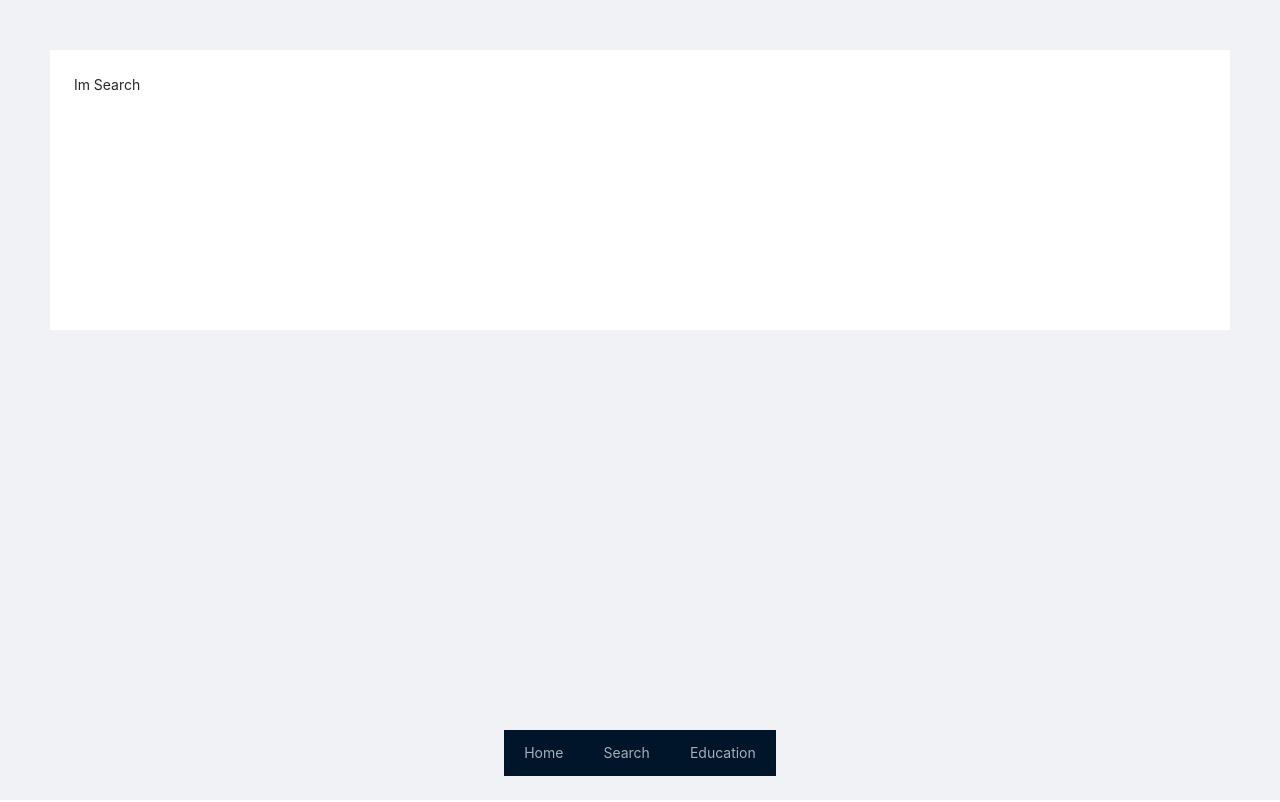
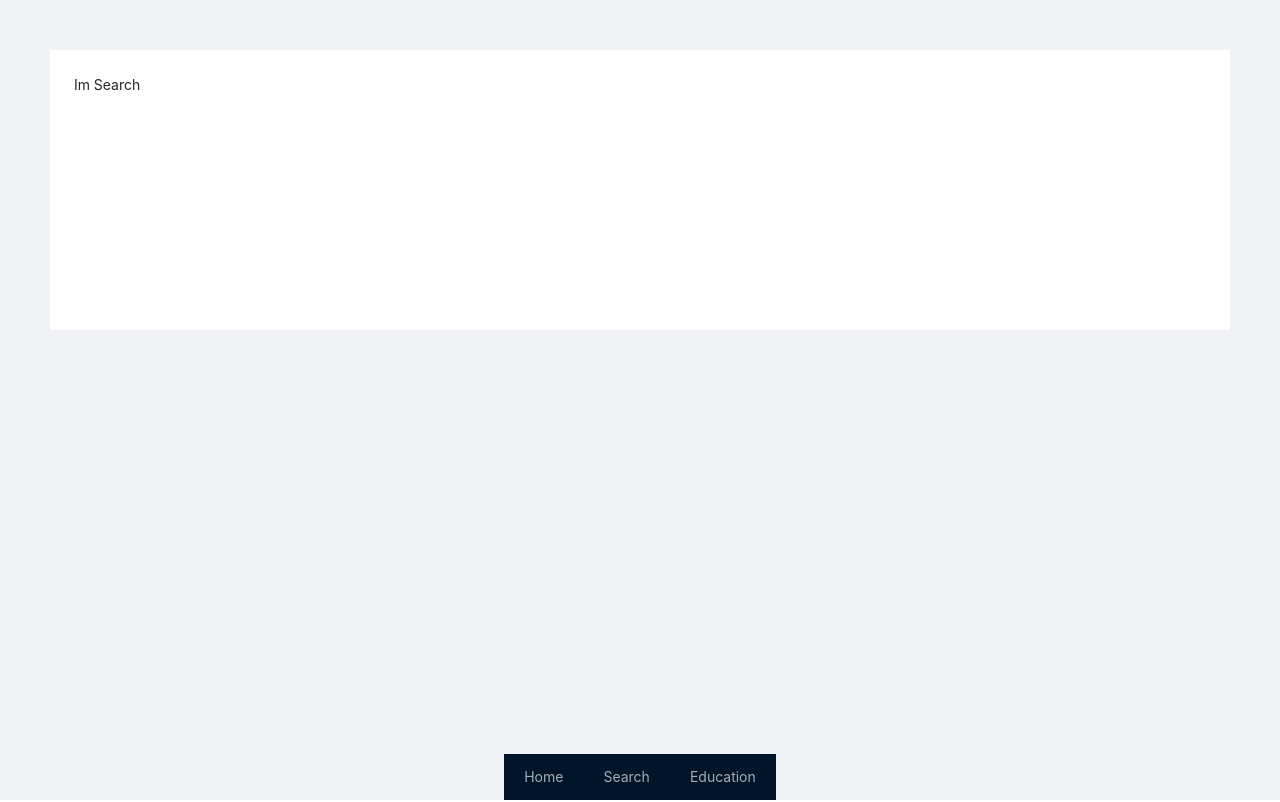
Before and after one commit to GSG-ReactCamp/Team1, a React (Create React App) app: page /search in a window 1280 px wide. Built offline with nearby package versions, Linux system fonts and the light colour scheme.

Commit message:
ReArrange Files and formating code

```diff
--- a/src/App.js
+++ /dev/null
@@ -1,61 +0,0 @@
-import React from 'react';
-import {
-  BrowserRouter as Router,
-  Switch,
-  Route,
-  Link} from "react-router-dom";
-
-
-import { Layout, Menu } from 'antd';
-import 'antd/dist/antd.css';
-
-const {Content, Footer } = Layout;
-
-import './App.css';
-
-function App() {
-  return (
-    <Router>
-    <Layout className="layout">
-    <Content style={{ padding: '50px 50px' }}>
-      <div className="site-layout-content">
-        <Switch>
-        <Route path="/" exact component={Home}/>
-        <Route path="/search" component={Search}/>
-        <Route path="/education" component={Education}/>
-        </Switch>
-      </div>
-    </Content>
-    <Footer style={{ textAlign: 'center', display: 'flex',flexWrap:'wrap',justfiyContent: 'center'}}>
-
-
-
-
-      <Menu theme="dark" mode="horizontal" defaultSelectedKeys={['3']} style={{display: 'flex',margin: '0 auto'}}>
-        <Menu.Item><Link to="/" >Home</Link></Menu.Item>
-        <Menu.Item><Link to="/search" >Search</Link></Menu.Item>
-        <Menu.Item><Link to="/education" >Education</Link></Menu.Item>
-      </Menu>
-    </Footer>
-  </Layout>
-    </Router>
-  );
-}
-
-function Home() {
-
-  return (<>Im Home</>);
-}
-
-function Search() {
-
-  return (<>Im Search</>);
-}
-
-function Education() {
-
-  return (<>Im Education</>);
-}
-
-
-export default App;
--- /dev/null
+++ b/src/App.jsx
@@ -0,0 +1,38 @@
+import React from 'react';
+import {
+  BrowserRouter as Router, Switch, Route,
+} from 'react-router-dom';
+
+import { Layout } from 'antd';
+import Nav from './components/Nav';
+import Education from './components/Education';
+import Search from './components/Search';
+import Home from './components/Home';
+
+import 'antd/dist/antd.css';
+
+import './App.css';
+
+const { Content } = Layout;
+
+function App() {
+  return (
+    <Router>
+      <Layout className="layout">
+        <Content style={{ padding: '50px 50px' }}>
+          <div className="site-layout-content">
+            <Switch>
+              <Route path="/" exact component={Home} />
+              <Route path="/search" component={Search} />
+              <Route path="/education" component={Education} />
+            </Switch>
+          </div>
+        </Content>
+        <Nav style={{ textAlign: 'center' }} />
+
+      </Layout>
+    </Router>
+  );
+}
+
+export default App;
--- /dev/null
+++ b/src/components/Education.jsx
@@ -0,0 +1,6 @@
+/* eslint-disable linebreak-style */
+import React from 'react';
+
+export default function Education() {
+  return <>Im Education</>;
+}
--- /dev/null
+++ b/src/components/Home.jsx
@@ -0,0 +1,6 @@
+/* eslint-disable linebreak-style */
+import React from 'react';
+
+export default function Home() {
+  return <>Im Home</>;
+}
--- /dev/null
+++ b/src/components/Nav.jsx
@@ -0,0 +1,28 @@
+/* eslint-disable linebreak-style */
+import React from 'react';
+import {
+  Link,
+} from 'react-router-dom';
+
+import { Menu } from 'antd';
+import 'antd/dist/antd.css';
+
+export default function Nav() {
+  return (
+    <Menu
+      theme="dark"
+      mode="horizontal "
+      style={{ margin: '0 auto', textAlign: 'center', width: 'fit-content' }}
+    >
+      <Menu.Item>
+        <Link to="/">Home</Link>
+      </Menu.Item>
+      <Menu.Item>
+        <Link to="/search">Search</Link>
+      </Menu.Item>
+      <Menu.Item>
+        <Link to="/education">Education</Link>
+      </Menu.Item>
+    </Menu>
+  );
+}
--- /dev/null
+++ b/src/components/Search.jsx
@@ -0,0 +1,6 @@
+/* eslint-disable linebreak-style */
+import React from 'react';
+
+export default function Search() {
+  return <>Im Search</>;
+}
--- a/src/index.js
+++ b/src/index.js
@@ -5,10 +5,11 @@ import App from './App';
 import reportWebVitals from './reportWebVitals';
 
 ReactDOM.render(
+  // eslint-disable-next-line react/jsx-filename-extension
   <React.StrictMode>
     <App />
   </React.StrictMode>,
-  document.getElementById('root')
+  document.getElementById('root'),
 );
 
 // If you want to start measuring performance in your app, pass a function
--- a/src/reportWebVitals.js
+++ b/src/reportWebVitals.js
@@ -1,6 +1,8 @@
-const reportWebVitals = onPerfEntry => {
+const reportWebVitals = (onPerfEntry) => {
   if (onPerfEntry && onPerfEntry instanceof Function) {
-    import('web-vitals').then(({ getCLS, getFID, getFCP, getLCP, getTTFB }) => {
+    import('web-vitals').then(({
+      getCLS, getFID, getFCP, getLCP, getTTFB,
+    }) => {
       getCLS(onPerfEntry);
       getFID(onPerfEntry);
       getFCP(onPerfEntry);
```
Also changed, not shown: .eslintrc.js (deleted).
